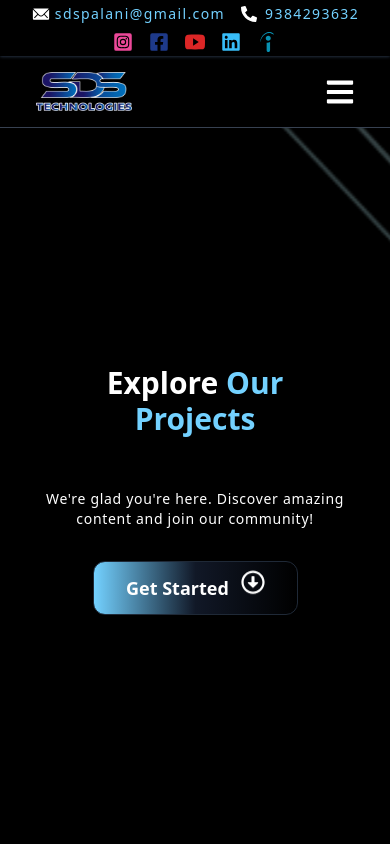
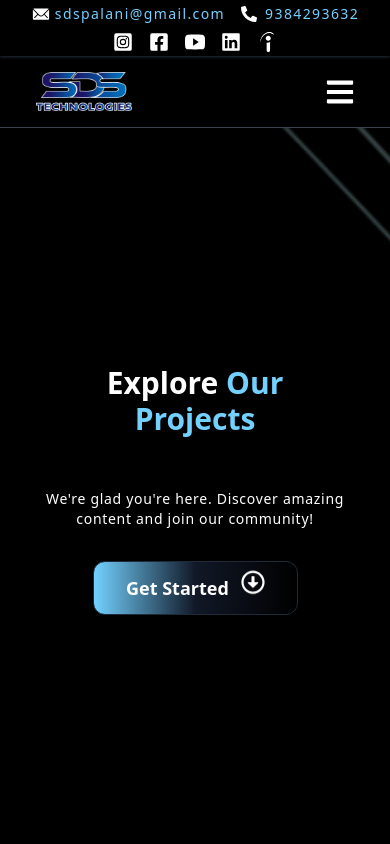
Before and after one commit to saravanasds/Sds-technologies, a React (Vite) app: page / in a window 390 px wide. Shown: the top 844 px of the page. Built offline with nearby package versions, Linux system fonts and the light colour scheme.

Commit message:
final commit again

```diff
--- a/src/Components/Header.jsx
+++ b/src/Components/Header.jsx
@@ -34,19 +34,19 @@ function Header() {
   {/* Social Media Icons Section */}
   <div className='flex gap-4 md:gap-6 font-light'>
     <a href="https://www.instagram.com/sds_technology_?igsh=MThrbnFmaTZueDN4eg==" target='_blank' className='text-[#73D1FF] tracking-widest'>
-      <FaInstagramSquare className='h-5 w-5 text-pink-500 md:text-white transition-all duration-300 hover:text-pink-500'/>
+      <FaInstagramSquare className='h-5 w-5 text-white transition-all duration-300 hover:text-pink-500'/>
     </a>
     <a href="#" target='_blank' className='text-[#73D1FF] tracking-widest'>
-      <FaFacebookSquare className='h-5 w-5 text-blue-900 md:text-white transition-all duration-300 hover:text-blue-900'/>
+      <FaFacebookSquare className='h-5 w-5 text-white transition-all duration-300 hover:text-blue-900'/>
     </a>
     <a href="#" target='_blank' className='text-[#73D1FF] tracking-widest'>
-      <IoLogoYoutube className='h-5 w-5 text-red-600 md:text-white transition-all duration-300 hover:text-red-600'/>
+      <IoLogoYoutube className='h-5 w-5 text-white transition-all duration-300 hover:text-red-600'/>
     </a>
     <a href="#" target='_blank' className='text-[#73D1FF] tracking-widest'>
-      <FaLinkedin className='h-5 w-5 text-sky-400 md:text-white transition-all duration-300 hover:text-sky-400'/>
+      <FaLinkedin className='h-5 w-5 text-white transition-all duration-300 hover:text-sky-400'/>
     </a>
     <a href="#" target='_blank' className='text-[#73D1FF] tracking-widest'>
-      <SiIndeed className='h-5 w-5 text-cyan-600 md:text-white transition-all duration-300 hover:text-cyan-600'/>
+      <SiIndeed className='h-5 w-5 text-white transition-all duration-300 hover:text-cyan-600'/>
     </a>
   </div>
 </div>
```
